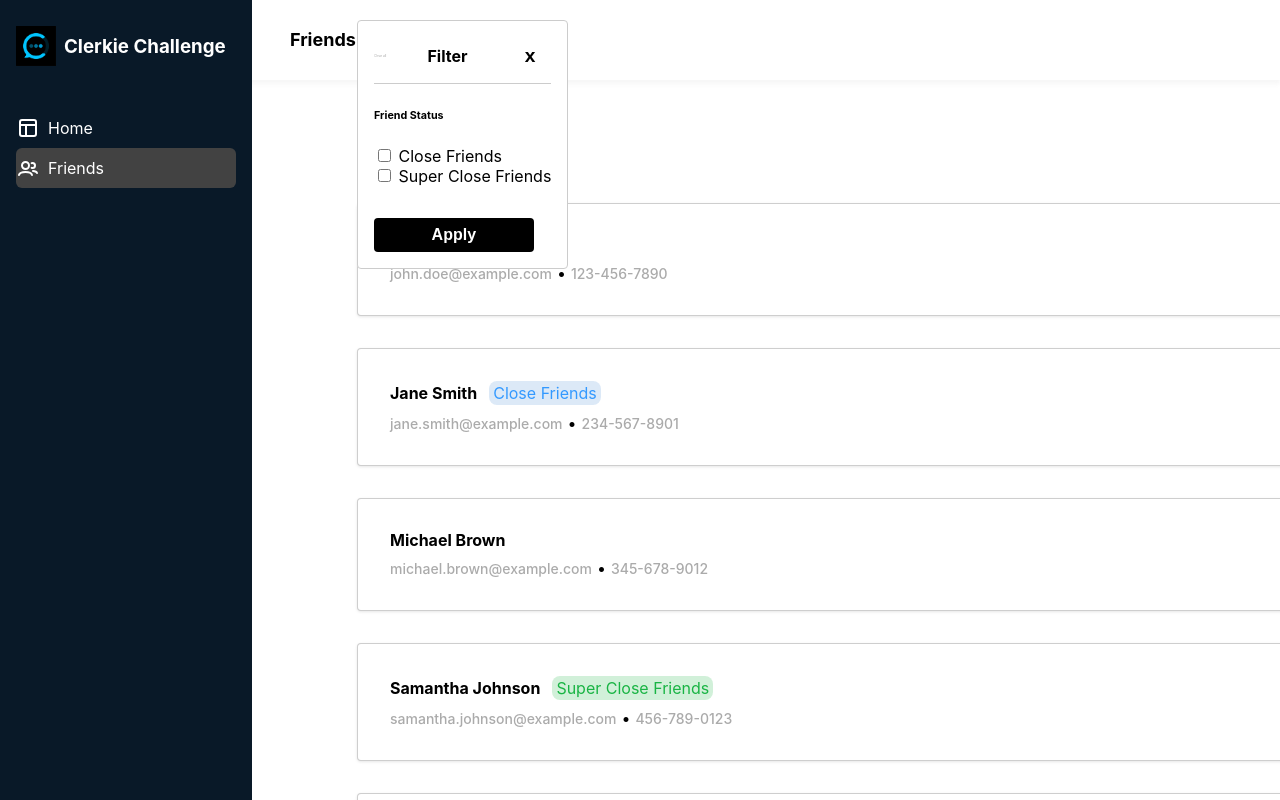
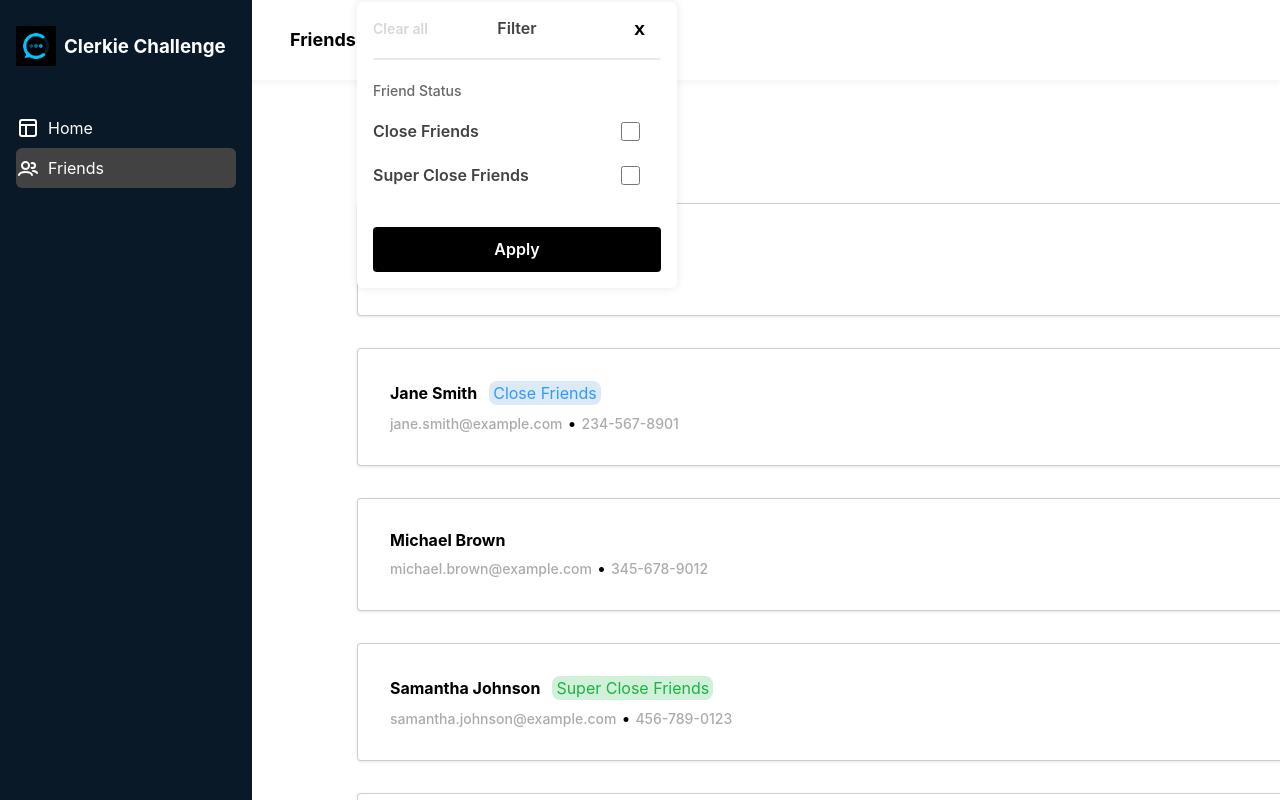
Before and after one commit to JamesLiuZX/Clerkie-Challenge, a Next.js app: page /friends in a window 1280 px wide. Both pictures are taken after a click on the button 386 px from the left and 144 px from the top of the page. Shown: the top 800 px of the page. Built offline with nearby package versions, Linux system fonts and the light colour scheme.

Commit message:
Update filter menu styling

```diff
--- a/components/FilterMenu.jsx
+++ b/components/FilterMenu.jsx
@@ -27,33 +27,34 @@ const FilterMenu = ({ onApply, onClose }) => {
 
   return (
     <div className={styles['filter-menu']}>
-      <div className={styles.header}>
+      <div className={styles['filter-menu-header']}>
         <span className={styles.clearAll} onClick={handleClearAll}>Clear all</span>
-        <span className={styles.title}>Filter</span>
+        <span className={styles['filter-menu-title']}>Filter</span>
         <button className={styles.closeButton} onClick={handleCloseMenu}>x</button>
       </div>
       <hr className={styles.separator} />
       <div className={styles['filter-options']}>
-        <h6>Friend Status</h6>
-        <label>
+        <h6 className={styles.title}>Friend Status</h6>
+        <div className={styles['status-row']}>
+        <label>Close Friends</label>
         <input
+          className={styles.checkbox}
           type="checkbox"
           value="Close Friends"
           checked={selectedFilters.includes('Close Friends')}
           onChange={handleCheckboxChange}
-          />{' '}
-          Close Friends
-        </label>
-        <br />
-        <label>
+        />
+      </div>
+      <div className={styles['status-row']}>
+        <label>Super Close Friends</label>
         <input
+          className={styles.checkbox}
           type="checkbox"
           value="Super Close Friends"
           checked={selectedFilters.includes('Super Close Friends')}
           onChange={handleCheckboxChange}
-          />{' '}
-          Super Close Friends
-        </label>
+        />
+      </div>
       </div>
       <button className={styles['apply-btn']} onClick={handleApplyClick}>
         Apply
--- a/styles/FilterMenu.module.css
+++ b/styles/FilterMenu.module.css
@@ -1,9 +1,11 @@
 .filter-menu {
-    background-color: white;
-    border: 1px solid #ccc;
-    border-radius: 4px;
+  position: absolute;
+  width: 320px;
+  height: 286px;
+  background: #FFFFFF;
+  box-shadow: 0px 0px 10px rgba(0, 0, 0, 0.1);
+  border-radius: 6px;
   padding: 1rem;
-    position: absolute;
   z-index: 1;
 }
 
@@ -11,15 +13,102 @@
   display: flex;
   justify-content: space-between;
   align-items: center;
+  margin-bottom: 10px;
+  position: relative;
+  padding-right: 1rem;
+}
+
+.filter-menu-title{
+  font-family: 'Inter', sans-serif;
+  font-weight: 600;
+  font-size: 16px;
+  line-height: 19px;
+  color: #424242;
+  position: absolute;
+  left: 50%;
+  transform: translateX(-50%);
+  color: #424242;
+}
+
+
+.title {
+  font-family: 'Inter';
+  font-weight: 500;
+  font-size: 14px;
+  line-height: 17px;
+  color: #686868;
+  flex: 1;
+  text-align: left;
+  padding-top: 10px;
+  padding-bottom: 15px;
+}
+
+.clearAll {
+  font-family: 'Inter';
+  font-weight: 600;
+  font-size: 14px;
+  line-height: 17px;
+  color: #D7D7D7;
+}
+
+.clearAll:hover {
+  color: #3399FF;
+}
+
+.title {
+  font-family: 'Inter';
+  font-weight: 500;
+  font-size: 14px;
+  line-height: 17px;
+  color: #686868;
+  margin-bottom: 0.5rem;
+}
+
+.filter-options {
   margin-bottom: 1rem;
 }
 
-  .filter-menu-title {
-    font-weight: bold;
-    margin: 0;
+.status-row {
+  font-family: 'Inter';
+  font-style: normal;
+  font-weight: 600;
+  font-size: 16px;
+  line-height: 19px;
+  display: flex;
+  justify-content: space-between;
+  align-items: center;
+  width: 270px;
+  height: 19px;
+  margin-bottom: 25px;
+  color: #424242;
 }
 
-  .filter-menu-close {
+.checkbox {
+  width: 19px;
+  height: 19px;
+  padding-bottom: 5px;
+}
+
+.apply-btn {
+  position: absolute;
+  width: 90%;
+  height: 45px;
+  font-family: 'Inter';
+  font-weight: 600;
+  font-size: 16px;
+  line-height: 19px;
+  display: flex;
+  align-items: center;
+  justify-content: center;
+  background-color: black;
+  color: #FFFFFF;
+  border: none;
+  border-radius: 4px;
+  cursor: pointer;
+  bottom: 1rem;
+}
+
+.closeButton {
   background: none;
   border: none;
   cursor: pointer;
@@ -28,47 +117,11 @@
   margin: 0;
 }
 
-  .filter-options {
-    margin-bottom: 1rem;
+.separator {
+  position: absolute;
+  width: calc(100% - 2rem);
+  height: 0;
+  border: 1px solid #EAEAEA;
+  border-radius: 2px;
+  left: 1rem;
 }
-
-  .apply-btn {
-    background-color: black;
-    border: none;
-    border-radius: 4px;
-    color: white;
-    cursor: pointer;
-    font-size: 1rem;
-    padding: 0.5rem 1rem;
-    margin-top: 1rem;
-    width: 90%;
-  }
-
-  .header {
-    display: flex;
-    justify-content: space-between;
-    align-items: center;
-  }
-
-  .clearAll {
-    font-size: 0.2rem;
-    color: rgba(94, 94, 94, 0.5);
-    cursor: pointer;
-  }
-
-  .title {
-    font-weight: bold;
-  }
-
-  .closeButton {
-    background: none;
-    border: none;
-    cursor: pointer;
-    font-size: 1.2rem;
-  }
-
-  .separator {
-    border: 0;
-    border-top: 1px solid #ccc;
-    margin-bottom: 1rem;
-  }
```
Lines whose indentation alone changed are shown as unchanged.
